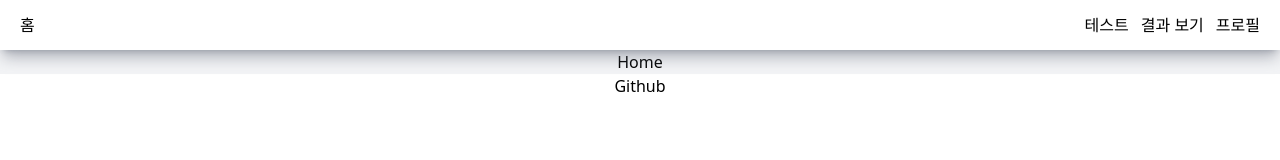
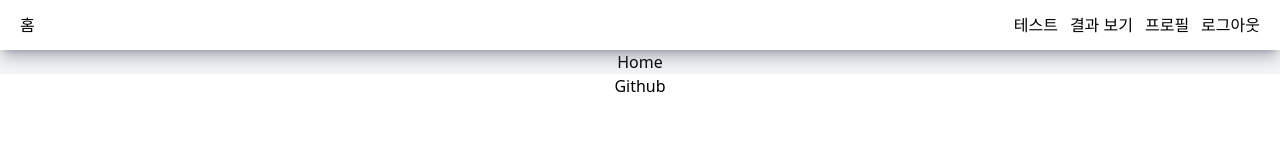
Before and after one commit to nninyeong/mbti-test, a React (Vite) app: page / in a window 1280 px wide. Shown: the top 160 px of the page. Built offline with nearby package versions, Linux system fonts and the light colour scheme; sample sign-in values are in the browser's storage.

Commit message:
:sparkles: feat: 로그아웃 버튼 onClick 이벤트 생성

```diff
--- a/src/components/layout/Header.jsx
+++ b/src/components/layout/Header.jsx
@@ -1,9 +1,15 @@
 import { Link } from 'react-router-dom';
 import { userContext } from '../../context/userContextProvider.jsx';
 import { useContext } from 'react';
+import Button from '../Input/Button.jsx';
 
 const Header = () => {
-  const { isAuthenticated } = useContext(userContext);
+  const { isAuthenticated, setLogout } = useContext(userContext);
+
+  const handleLogout = () => {
+    alert('로그아웃 완료!');
+    setLogout();
+  };
 
   return (
     <header className='fixed top-0 w-full flex justify-between items-center h-[50px] px-5 bg-white shadow-lg shadow-gray-500/50'>
@@ -16,6 +22,12 @@ const Header = () => {
             <Link to='/test'>테스트</Link>
             <Link to='/results'>결과 보기</Link>
             <Link to='/profile'>프로필</Link>
+            <Button
+              type='button'
+              onClick={handleLogout}
+            >
+              로그아웃
+            </Button>
           </>
         ) : (
           <>
```
